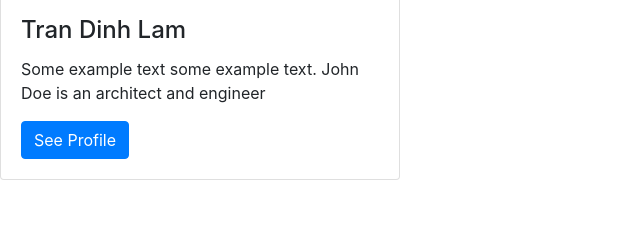
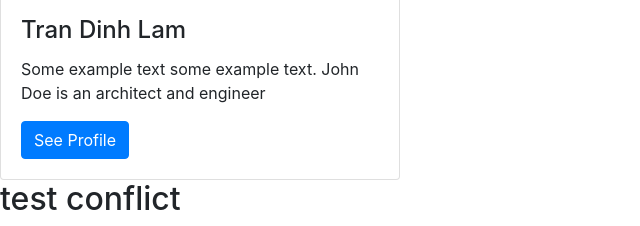
Before and after one commit to dinhlam25/store, a PHP site: page /welcome.php in a window 1280 px wide. Shown: the part 1035-1261 px from the top of the page, without its empty margins (0-640 px from the left). Before the commit the page ends 1215 px from the top, so only its background shows below. Run offline with PHP 8.4, Linux system fonts and the light colour scheme.

Commit message:
create conflict

```diff
--- a/welcome.php
+++ b/welcome.php
@@ -130,5 +130,6 @@
             <a href="#" class="btn btn-primary">See Profile</a>
         </div>
     </div>
+    <h2>test conflict</h2>
 </body>
 </html>
```
